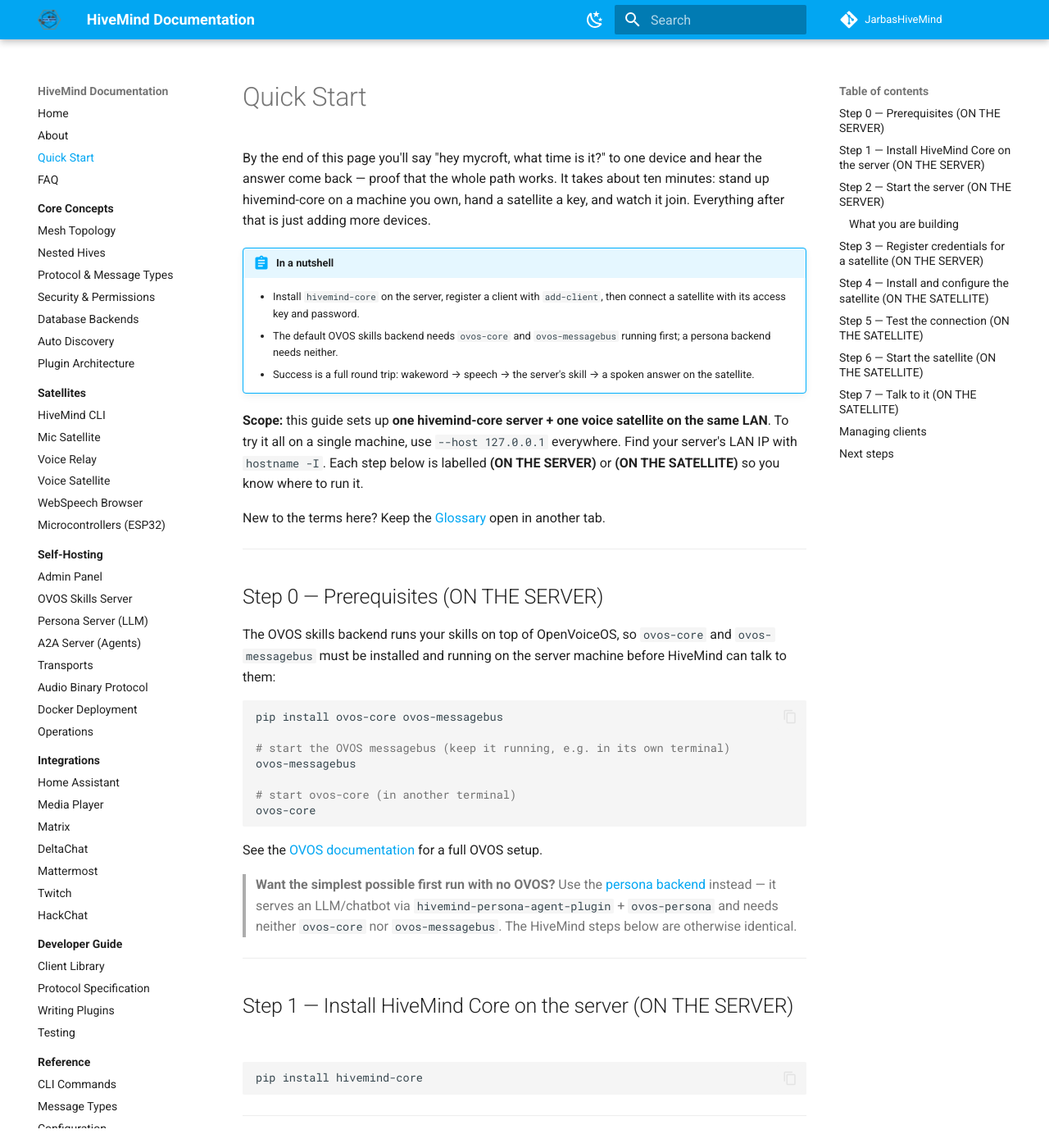
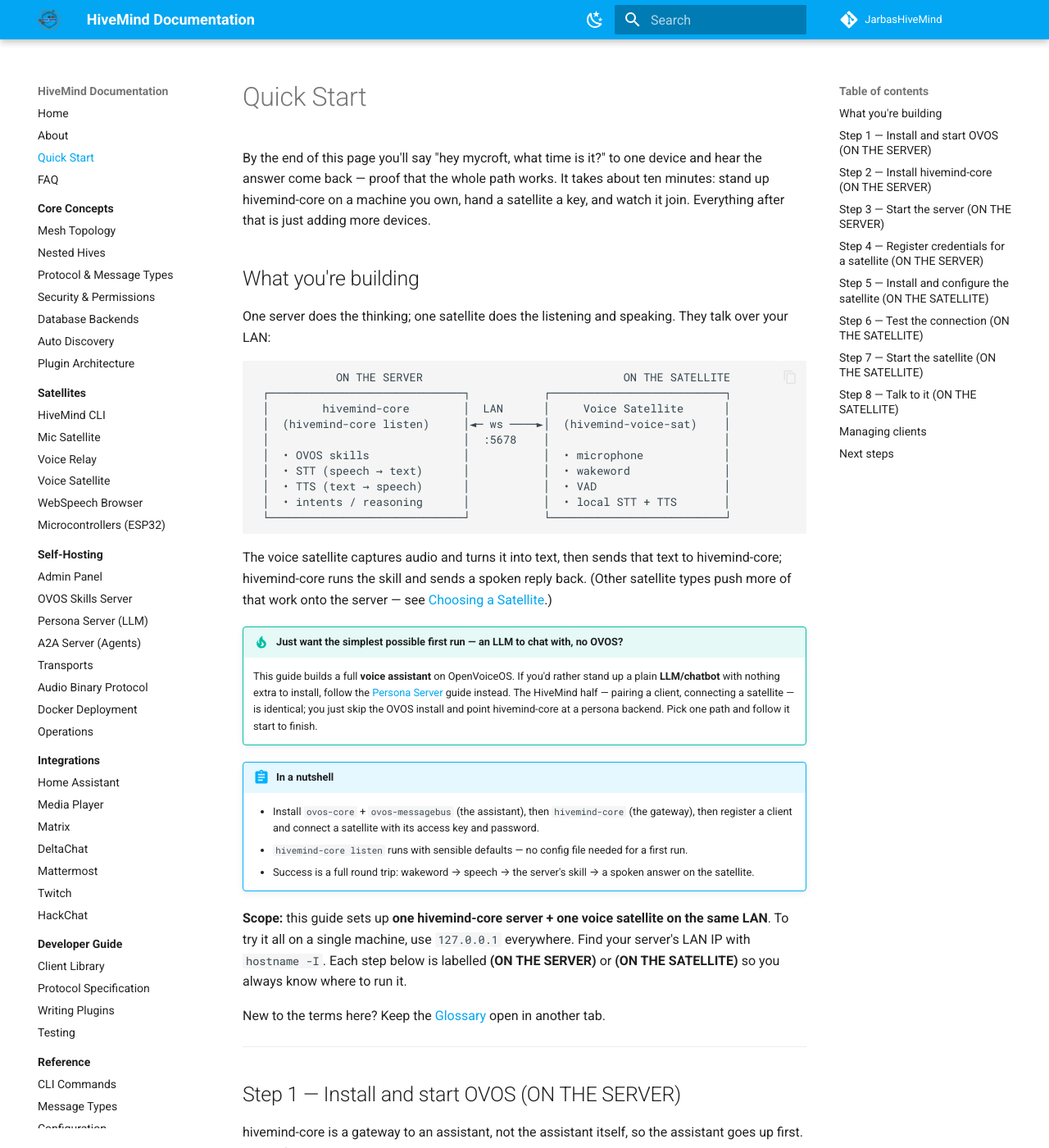
Before and after one commit to JarbasHiveMind/HiveMind-community-docs, an MkDocs documentation site: the page built from docs/quickstart.md, in a window 1280 px wide and 1400 px high. Shown: the whole window at 82% size. Built offline with MkDocs 1.6.1 and Material for MkDocs 9.7.7, drawn with Linux system fonts in a browser that asks for light colours; some of the changed text lies outside the part shown.

Commit message:
docs: restructure quickstart (context first, single linear path) + mermaid satellite decision flowchart
Move 'what you're building' to the top, turn the OVOS-vs-persona choice
into a fork before the steps instead of a mid-flow pivot, and state that
a first run needs no config. Replace the satellite decision list with a
flowchart.

Co-Authored-By: Claude Opus 4.8 <noreply@anthropic.com>

````diff
--- a/docs/quickstart.md
+++ b/docs/quickstart.md
@@ -5,54 +5,10 @@ hear the answer come back — proof that the whole path works. It takes about te
 stand up hivemind-core on a machine you own, hand a satellite a key, and watch it join.
 Everything after that is just adding more devices.
 
-!!! abstract "In a nutshell"
-    - Install `hivemind-core` on the server, register a client with `add-client`, then connect a satellite with its access key and password.
-    - The default OVOS skills backend needs `ovos-core` and `ovos-messagebus` running first; a persona backend needs neither.
-    - Success is a full round trip: wakeword → speech → the server's skill → a spoken answer on the satellite.
+## What you're building
 
-**Scope:** this guide sets up **one hivemind-core server + one voice satellite on the same LAN**. To try it all on a single machine, use `--host 127.0.0.1` everywhere. Find your server's LAN IP with `hostname -I`. Each step below is labelled **(ON THE SERVER)** or **(ON THE SATELLITE)** so you know where to run it.
-
-New to the terms here? Keep the [Glossary](reference/glossary.md) open in another tab.
-
----
-
-## Step 0 — Prerequisites (ON THE SERVER)
-
-The OVOS skills backend runs your skills on top of OpenVoiceOS, so `ovos-core` and `ovos-messagebus` must be installed and running on the server machine before HiveMind can talk to them:
-
-```bash
-pip install ovos-core ovos-messagebus
-
-# start the OVOS messagebus (keep it running, e.g. in its own terminal)
-ovos-messagebus
-
-# start ovos-core (in another terminal)
-ovos-core
-```
-
-See the [OVOS documentation](https://openvoiceos.github.io/community-docs) for a full OVOS setup.
-
-> **Want the simplest possible first run with no OVOS?** Use the [persona backend](server/persona-server.md) instead — it serves an LLM/chatbot via `hivemind-persona-agent-plugin` + `ovos-persona` and needs neither `ovos-core` nor `ovos-messagebus`. The HiveMind steps below are otherwise identical.
-
----
-
-## Step 1 — Install HiveMind Core on the server (ON THE SERVER)
-
-```bash
-pip install hivemind-core
-```
-
----
-
-## Step 2 — Start the server (ON THE SERVER)
-
-```bash
-hivemind-core listen
-```
-
-The server accepts satellite connections on port 5678 (WebSocket) and port 5679 (HTTP). `listen` takes no flags — all server settings (host, ports, SSL, database backend) are read from `~/.config/hivemind-core/server.json`. See [Server Configuration](reference/config.md), or run `hivemind-core print-config` to inspect the active configuration.
-
-### What you are building
+One server does the thinking; one satellite does the listening and speaking. They talk
+over your LAN:
 
 ```
             ON THE SERVER                              ON THE SATELLITE
@@ -67,13 +23,77 @@ The server accepts satellite connections on port 5678 (WebSocket) and port 5679
  └─────────────────────────────┘           └──────────────────────────┘
 ```
 
-The voice satellite captures audio and does its own speech-to-text, then sends the text utterance to hivemind-core; hivemind-core runs the skill and sends a spoken reply back. (Other satellite types push more of that work onto hivemind-core — see [Choosing a Satellite](satellites/index.md).)
+The voice satellite captures audio and turns it into text, then sends that text to
+hivemind-core; hivemind-core runs the skill and sends a spoken reply back. (Other
+satellite types push more of that work onto the server — see
+[Choosing a Satellite](satellites/index.md).)
+
+!!! tip "Just want the simplest possible first run — an LLM to chat with, no OVOS?"
+    This guide builds a full **voice assistant** on OpenVoiceOS. If you'd rather stand up
+    a plain **LLM/chatbot** with nothing extra to install, follow the
+    [Persona Server](server/persona-server.md) guide instead. The HiveMind half — pairing
+    a client, connecting a satellite — is identical; you just skip the OVOS install and
+    point hivemind-core at a persona backend. Pick one path and follow it start to finish.
+
+!!! abstract "In a nutshell"
+    - Install `ovos-core` + `ovos-messagebus` (the assistant), then `hivemind-core` (the gateway), then register a client and connect a satellite with its access key and password.
+    - `hivemind-core listen` runs with sensible defaults — no config file needed for a first run.
+    - Success is a full round trip: wakeword → speech → the server's skill → a spoken answer on the satellite.
+
+**Scope:** this guide sets up **one hivemind-core server + one voice satellite on the same LAN**. To try it all on a single machine, use `127.0.0.1` everywhere. Find your server's LAN IP with `hostname -I`. Each step below is labelled **(ON THE SERVER)** or **(ON THE SATELLITE)** so you always know where to run it.
+
+New to the terms here? Keep the [Glossary](reference/glossary.md) open in another tab.
 
 ---
 
-## Step 3 — Register credentials for a satellite (ON THE SERVER)
+## Step 1 — Install and start OVOS (ON THE SERVER)
 
-On the server machine, add a client entry:
+hivemind-core is a gateway to an assistant, not the assistant itself, so the assistant
+goes up first. The default backend is OpenVoiceOS, which runs as two pieces — a message
+bus and the skills core — that must be running before HiveMind can reach them:
+
+```bash
+pip install ovos-core ovos-messagebus
+
+# start the OVOS messagebus (keep it running, e.g. in its own terminal)
+ovos-messagebus
+
+# start ovos-core (in another terminal)
+ovos-core
+```
+
+See the [OVOS documentation](https://openvoiceos.github.io/community-docs) for a full OVOS setup.
+
+---
+
+## Step 2 — Install hivemind-core (ON THE SERVER)
+
+With the assistant running, add the gateway in front of it:
+
+```bash
+pip install hivemind-core
+```
+
+---
+
+## Step 3 — Start the server (ON THE SERVER)
+
+```bash
+hivemind-core listen
+```
+
+That's the whole command — **no configuration required for a first run.** `listen` takes
+no flags; it comes up with sensible defaults and accepts satellite connections on port
+5678 (WebSocket) and 5679 (HTTP). When you later want to change ports, turn on TLS, or
+switch the database backend, those live in `~/.config/hivemind-core/server.json` — see
+[Server Configuration](reference/config.md), or run `hivemind-core print-config` to see
+what's currently in effect. For now, leave it on defaults and move on.
+
+---
+
+## Step 4 — Register credentials for a satellite (ON THE SERVER)
+
+A satellite needs its own identity before it can connect. Create one on the server:
 
 ```bash
 hivemind-core add-client --name "my-satellite"
@@ -92,15 +112,18 @@ Encryption Key: 4185240103de0770
 WARNING: Encryption Key is deprecated, only use if your client does not support password
 ```
 
-Note the **Access Key** and **Password** — you will need them on the satellite. In the steps below, replace `<ACCESS_KEY>` and `<PASSWORD>` with the values printed by `add-client`, and `<SERVER_IP>` with the server's LAN IP from `hostname -I` (or `127.0.0.1` on a single machine).
+Note the **Access Key** and **Password** — you'll hand them to the satellite next. In the
+steps below, replace `<ACCESS_KEY>` and `<PASSWORD>` with these values, and `<SERVER_IP>`
+with the server's LAN IP from `hostname -I` (or `127.0.0.1` on a single machine).
 
-> Use `hivemind-core add-client --help` to supply your own key and password instead of generated ones. Other options: `--name`, `--access-key`, `--password`, `--crypto-key`, `--admin`, `--metadata`.
+> Want to choose your own key and password instead of generated ones? `hivemind-core add-client --help` lists the options: `--name`, `--access-key`, `--password`, `--crypto-key`, `--admin`, `--metadata`.
 
 ---
 
-## Step 4 — Install and configure the satellite (ON THE SATELLITE)
+## Step 5 — Install and configure the satellite (ON THE SATELLITE)
 
-On the satellite device, choose a satellite package. For a full voice satellite:
+Now move to the device that will do the listening. Pick a satellite package — for a full
+voice satellite:
 
 ```bash
 # Linux audio dependencies
@@ -111,7 +134,7 @@ pip install HiveMind-voice-sat
 
 Not sure which satellite fits your hardware? See [Choosing a Satellite](satellites/index.md).
 
-Write the identity file:
+Then hand it the credentials from Step 4 by writing its identity file:
 
 ```bash
 hivemind-client set-identity \
@@ -122,11 +145,13 @@ hivemind-client set-identity \
   --siteid living-room
 ```
 
-This writes `~/.config/hivemind/_identity.json`. All satellite commands read this file by default.
+This writes `~/.config/hivemind/_identity.json`. Every satellite command reads it by default, so you only do this once.
 
 ---
 
-## Step 5 — Test the connection (ON THE SATELLITE)
+## Step 6 — Test the connection (ON THE SATELLITE)
+
+Before starting the microphone, confirm the satellite can actually reach the server:
 
 ```bash
 hivemind-client test-identity
@@ -138,9 +163,11 @@ Expected output:
 == Identity successfully connected to HiveMind!
 ```
 
+If that fails, fix it here — it's the cheapest place to catch a wrong IP, key, or a server that isn't listening.
+
 ---
 
-## Step 6 — Start the satellite (ON THE SATELLITE)
+## Step 7 — Start the satellite (ON THE SATELLITE)
 
 ```bash
 hivemind-voice-sat
@@ -156,20 +183,24 @@ hivemind-voice-sat --host <SERVER_IP> --key <ACCESS_KEY> --password <PASSWORD>
 
 ---
 
-## Step 7 — Talk to it (ON THE SATELLITE)
+## Step 8 — Talk to it (ON THE SATELLITE)
 
-With hivemind-core running (Steps 0–2) and the satellite running (Step 6), speak to the satellite:
+Everything is running: hivemind-core on the server, the satellite listening. Speak to the
+satellite:
 
 > **"hey mycroft, what time is it?"**
 
-**Success looks like:** the satellite plays a spoken reply (the current time). That round trip — wakeword → your speech → the server's skill → a spoken answer — means the whole path works.
+**Success looks like:** the satellite plays a spoken reply — the current time. That round
+trip — wakeword → your speech → the server's skill → a spoken answer — means the whole
+path works. From here, adding a second device is just Step 4 (register) plus Steps 5–7
+(connect) again.
 
 **No reply?**
 
 - Check the satellite's terminal logs for connection or audio errors.
 - Re-run `hivemind-client test-identity` on the satellite to confirm it still reaches the server.
-- Remember that `hivemind-voice-sat`'s **default STT and TTS are remote services** hosted at `*.openvoiceos.org`, so the satellite needs internet access on first run. To go fully local, install and configure local STT/TTS plugins on the satellite — see [Voice Satellite](satellites/voice-sat.md).
-- Confirm `ovos-core` and `ovos-messagebus` are still running on the server (Step 0).
+- `hivemind-voice-sat`'s **default STT and TTS are remote services** at `*.openvoiceos.org`, so the satellite needs internet access on first run. To go fully local, install local STT/TTS plugins on the satellite — see [Voice Satellite](satellites/voice-sat.md).
+- Confirm `ovos-core` and `ovos-messagebus` are still running on the server (Step 1).
 
 ---
 
@@ -204,7 +235,7 @@ For the full CLI reference see [CLI Reference](reference/cli.md) and [Permission
 - [Permissions](concepts/security.md#permissions) — restrict what each client can do
 - [Auto Discovery](concepts/discovery.md) — find hivemind-core automatically over the local network
 - [Docker Deployment](server/docker.md) — run hivemind-core in a container
-- [Nested Hives](concepts/mesh.md#nested-hives) — connect hivemind-core instances to other instances
+- [Nested Hives](concepts/nested-hives.md) — connect hivemind-core instances to other instances
 
 ---
 
--- a/docs/satellites/index.md
+++ b/docs/satellites/index.md
@@ -68,25 +68,30 @@ See [Audio Binary Protocol](../server/audio-binary-protocol.md) for server-side
 
 ## Decision guide
 
-1. **Do you need voice input?**
-   - No → use **HiveMind-cli**
-   - Yes → continue
+Answer a handful of questions about your device and this points you at the right
+satellite. Follow the arrows:
 
-2. **Is the device a bare microcontroller (ESP32, Raspberry Pi Pico W)?**
-   - Yes → use the [Microcontrollers (ESP32)](microcontrollers.md) clients — C/ESP-IDF
-     or MicroPython
-   - No → continue
+```mermaid
+flowchart TD
+    A([What are you<br/>putting it on?]) --> B{A web browser<br/>or web app?}
+    B -->|Yes| WS[WebSpeech Browser]
+    B -->|No| C{Do you need<br/>voice input?}
+    C -->|No, text only| CLI[HiveMind-cli]
+    C -->|Yes| D{A bare microcontroller?<br/>ESP32 · Pico W}
+    D -->|Yes| MC[Microcontrollers<br/>ESP32 / MicroPython]
+    D -->|No| E{Can it run local<br/>STT + TTS models?}
+    E -->|"Yes, capable CPU/GPU"| VS[HiveMind-voice-sat<br/>most private · works offline]
+    E -->|No| F{Wakeword on<br/>the device?}
+    F -->|"Yes, saves bandwidth"| VR[HiveMind-voice-relay]
+    F -->|No| MS[hivemind-mic-satellite<br/>cheapest hardware]
 
-3. **Can your device run local STT and TTS models?** (needs a capable CPU/GPU)
-   - Yes → use **HiveMind-voice-sat** (most private, works offline after setup)
-   - No → continue
+    classDef pick fill:#e3f2fd,stroke:#1976d2,color:#0d47a1;
+    class WS,CLI,MC,VS,VR,MS pick;
+```
 
-4. **Do you need a wakeword on the device?** (saves bandwidth; needed for service-at-scale)
-   - Yes → use **HiveMind-voice-relay** (local wakeword; STT/TTS on hivemind-core)
-   - No → use **hivemind-mic-satellite** (cheapest hardware; everything on hivemind-core)
-
-5. **Is this a web browser or web app?**
-   - Yes → use **WebSpeech Browser**
+Each blue box links to its full setup page in the [comparison table](#comparison) above:
+[WebSpeech](webspeech.md) · [CLI](cli.md) · [Microcontrollers](microcontrollers.md) ·
+[voice-sat](voice-sat.md) · [voice-relay](voice-relay.md) · [mic-satellite](mic-satellite.md).
 
 ---
 
````
